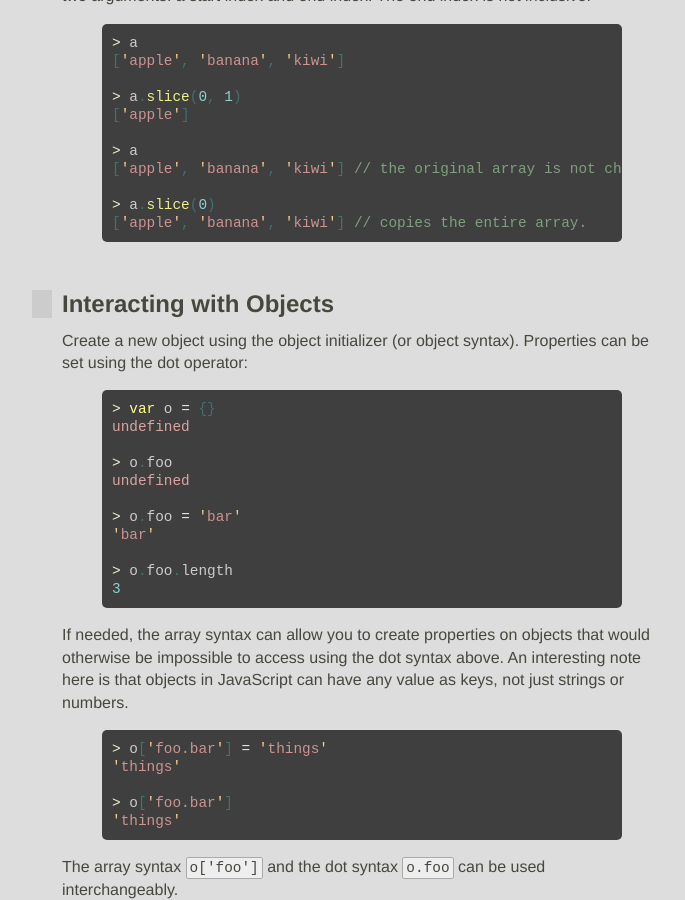
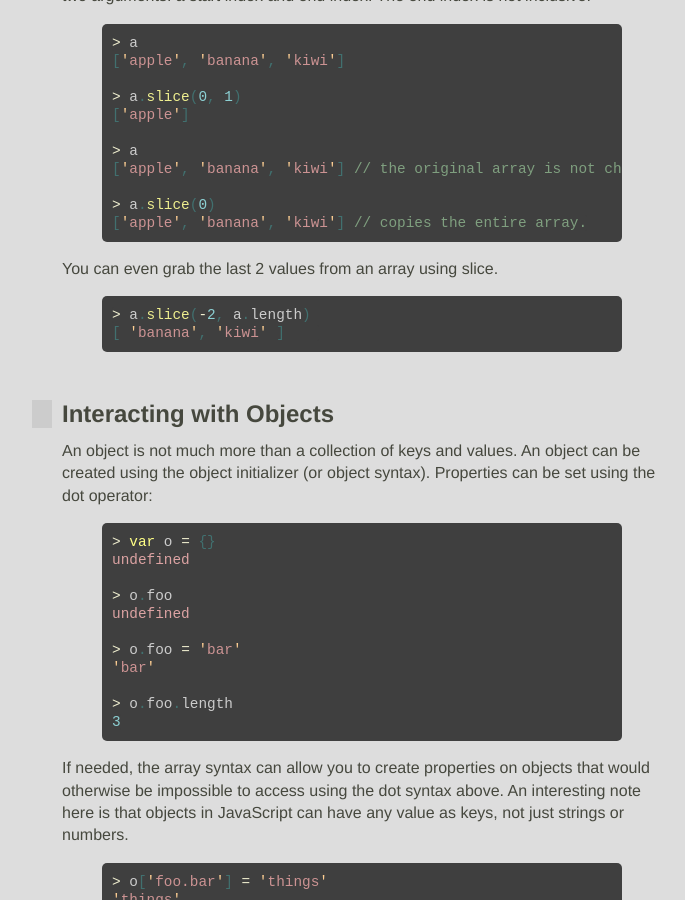
Before and after one commit to JavaScriptKC/workshop, a Jekyll site: the page built from _posts/2012-11-1-repl.md, in a window 1280 px wide and 900 px high, scrolled down 2167 px. Shown: the whole window, without its empty margins (278-963 px from the left). Built offline with Jekyll 4.4.1, drawn with Linux system fonts in a browser that asks for light colours; nearby versions of some CDN libraries; some web fonts are replaced; comment, search, counter and statistics services are not loaded.

Commit message:
Updated repl with a few more examples and additional explanation

```diff
--- a/_posts/2012-11-1-repl.md
+++ b/_posts/2012-11-1-repl.md
@@ -114,9 +114,16 @@ The `slice` function can be used to copy a portion of an array to a new array. I
 ['apple', 'banana', 'kiwi'] // copies the entire array.
 {% endhighlight %}
 
+You can even grab the last 2 values from an array using slice.
+
+{% highlight javascript %}
+> a.slice(-2, a.length)
+[ 'banana', 'kiwi' ]
+{% endhighlight %}
+
 ## Interacting with Objects
 
-Create a new object using the object initializer (or object syntax). Properties can be set using the dot operator:
+An object is not much more than a collection of keys and values. An object can be created using the object initializer (or object syntax). Properties can be set using the dot operator:
 
 {% highlight javascript %}
 > var o = {}
```
